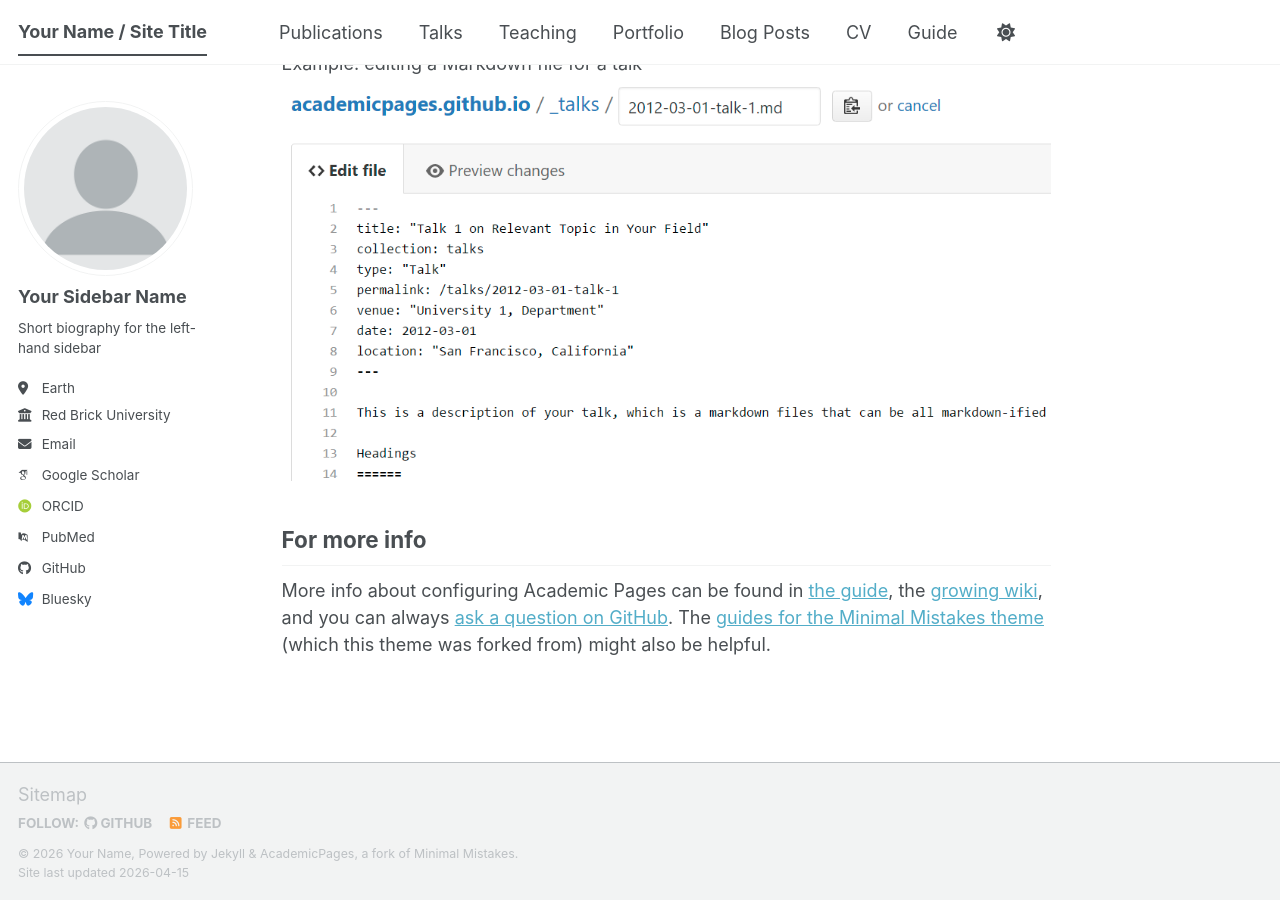
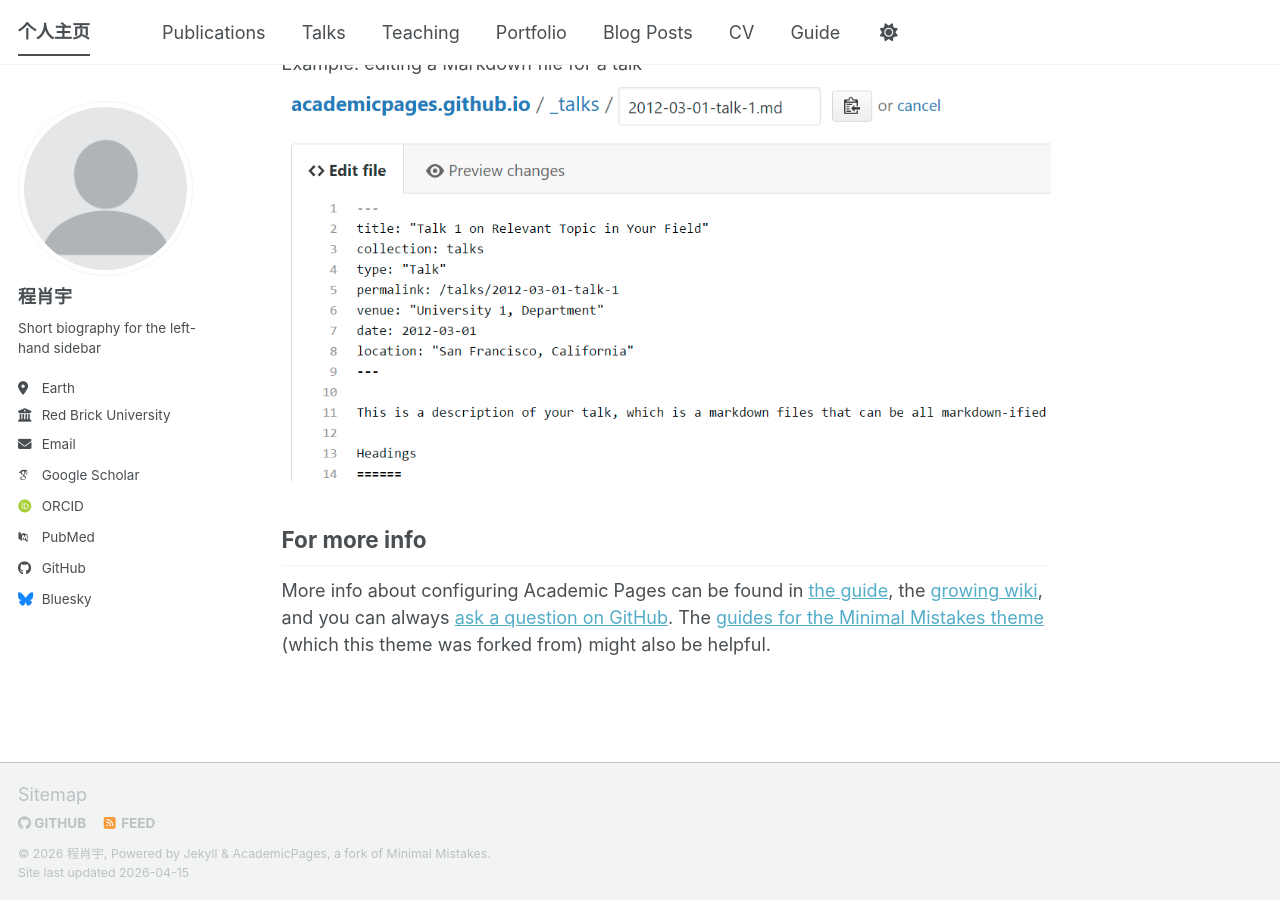
Before and after one commit to XuanY14/xuany14.github.io, a Jekyll site: the page built from _pages/about.md, in a window 1280 px wide and 900 px high, scrolled down 2720 px. Built offline with Jekyll 4.4.1, drawn with Linux system fonts in a browser that asks for light colours; some web fonts are replaced; a script bundle is joined from its source files by our own code; library files that are not in the unit come from our copies.

Commit message:
Update _config.yml

```diff
--- a/_config.yml
+++ b/_config.yml
@@ -7,16 +7,16 @@
 # server process.
 
 # Basic Site Settings
-locale                   : "en-US"
+locale                   : "cn"
 site_theme               : "default" # The available themes options are "default", "air", "sunrise", "mint", "dirt" and "contrast"
-title                    : "Your Name / Site Title"
+title                    : "个人主页"
 title_separator          : "-"
-name                     : &name "Your Name"
+name                     : &name "程肖宇"
 description              : &description "Your Name's academic portfolio"   # Update this with a general description of your site, this is the default if not overridden by a page
-url                      : https://academicpages.github.io # The base hostname & protocol for your site e.g. "https://[your GitHub username].github.io",
+url                      : https://xuany14.github.io # The base hostname & protocol for your site e.g. "https://[your GitHub username].github.io",
                                                            # or if you already have some other page hosted on Github then use "https://[your GitHub username].github.io/[Your Repo Name]"
 baseurl                  : "" # the subpath of your site, e.g. "/blog"
-repository               : "academicpages/academicpages.github.io"
+repository               : "xuany14/academicpages.github.io"
 
 # Site Author - The following control what appear as part of the author content on the side bar.
 #               If a field is blank the icon and link will not appear, otherwise it will be shown.
@@ -24,7 +24,7 @@
 author:
   # Biographic information
   avatar           : "profile.png"
-  name             : "Your Sidebar Name"
+  name             : "程肖宇"
   pronouns         : # example: "she/her"
   bio              : "Short biography for the left-hand sidebar"
   location         : "Earth"
```
